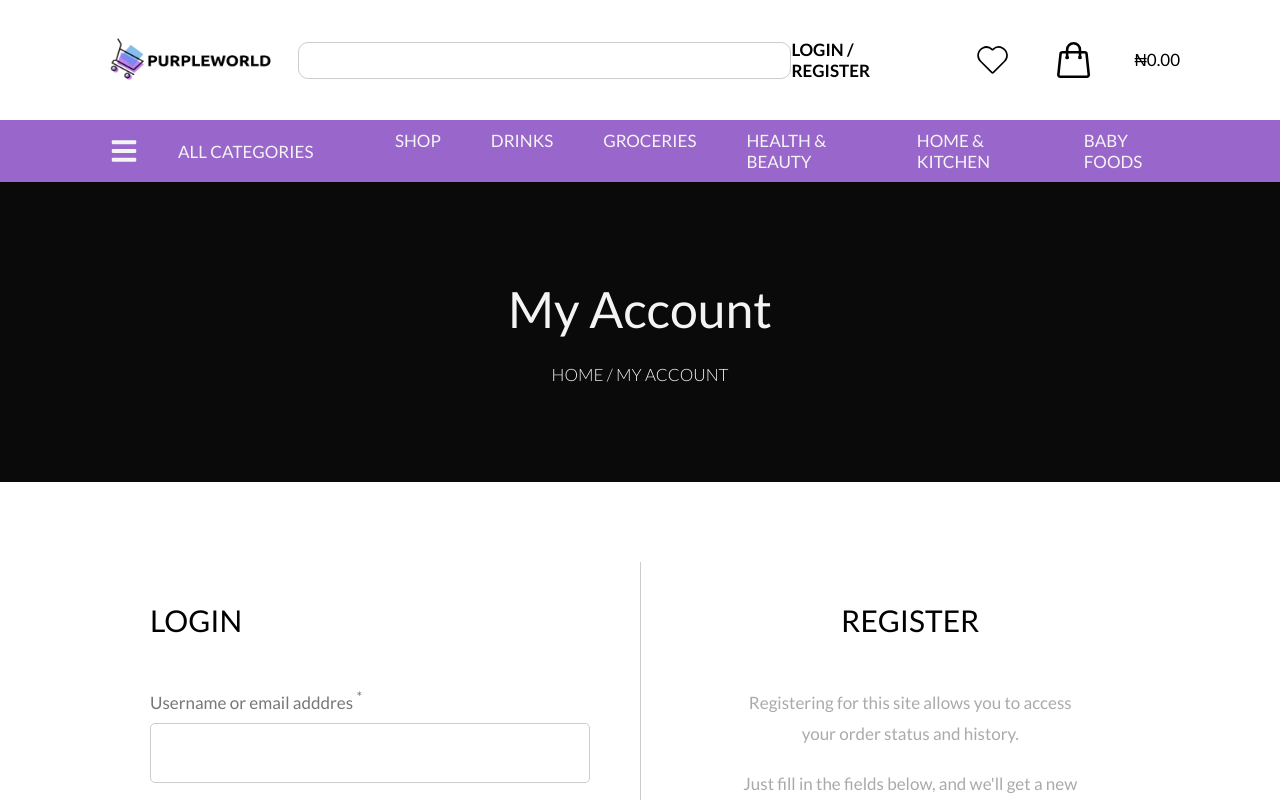
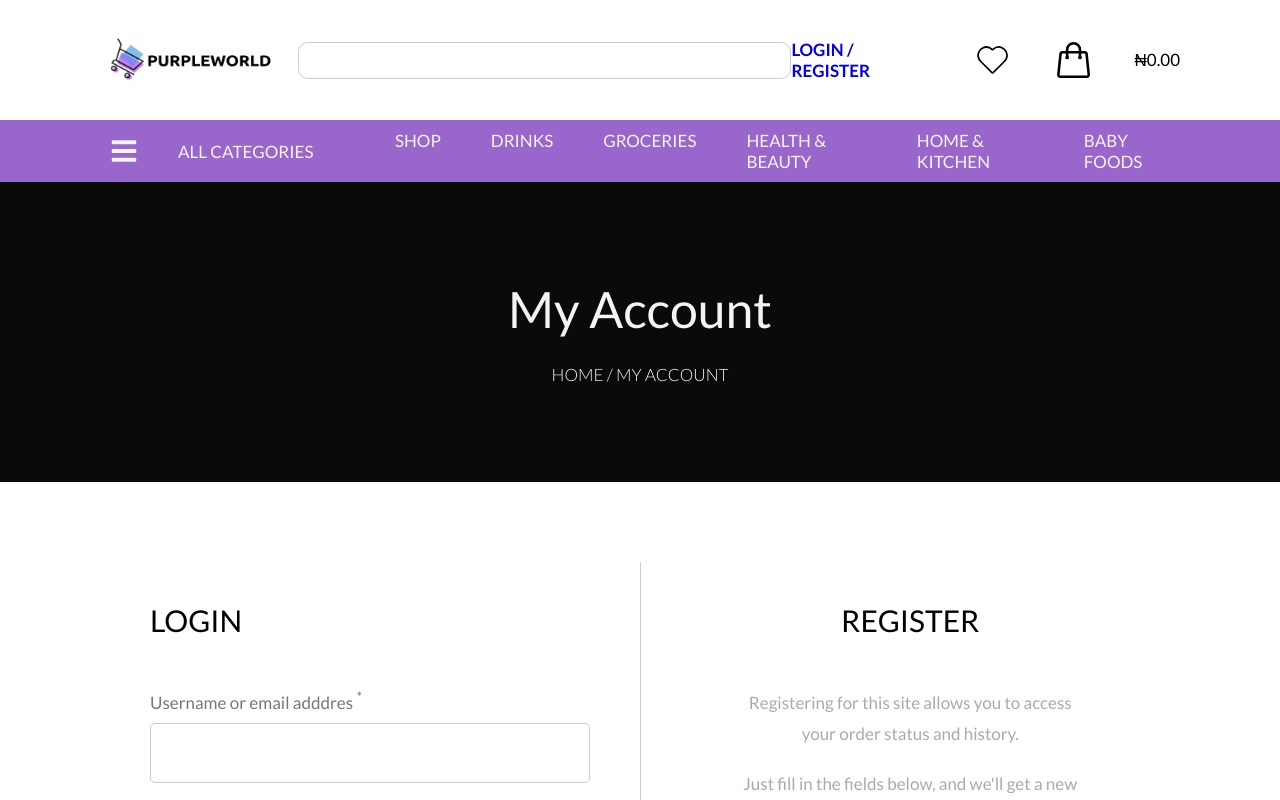
Before and after one commit to timolblaze/purpleworld, a React (Vite) app: page /login in a window 1280 px wide. Shown: the top 800 px of the page. Built offline with nearby package versions, Linux system fonts and the light colour scheme.

Commit message:
FEAT: Fixed issue on routing to login screen

```diff
--- a/src/components/Navbar.jsx
+++ b/src/components/Navbar.jsx
@@ -4,6 +4,7 @@ import { CiHeart } from "react-icons/ci";
 import { HiOutlineShoppingBag } from "react-icons/hi2";
 import { FaBars } from "react-icons/fa";
 import styles from './Navbar.module.css'
+import { Link } from 'react-router-dom';
 
 export default function Navbar() {
   return (
@@ -17,7 +18,7 @@ export default function Navbar() {
             </div>
 
             <div className={styles.cartDiv}>
-                <a>Login / Register</a>
+                <Link to='/login'>Login / Register</Link>
                 <CiHeart size={42}/>
                 <HiOutlineShoppingBag size={42}/>
                 <p className={styles.price}> ₦0.00</p>
```
